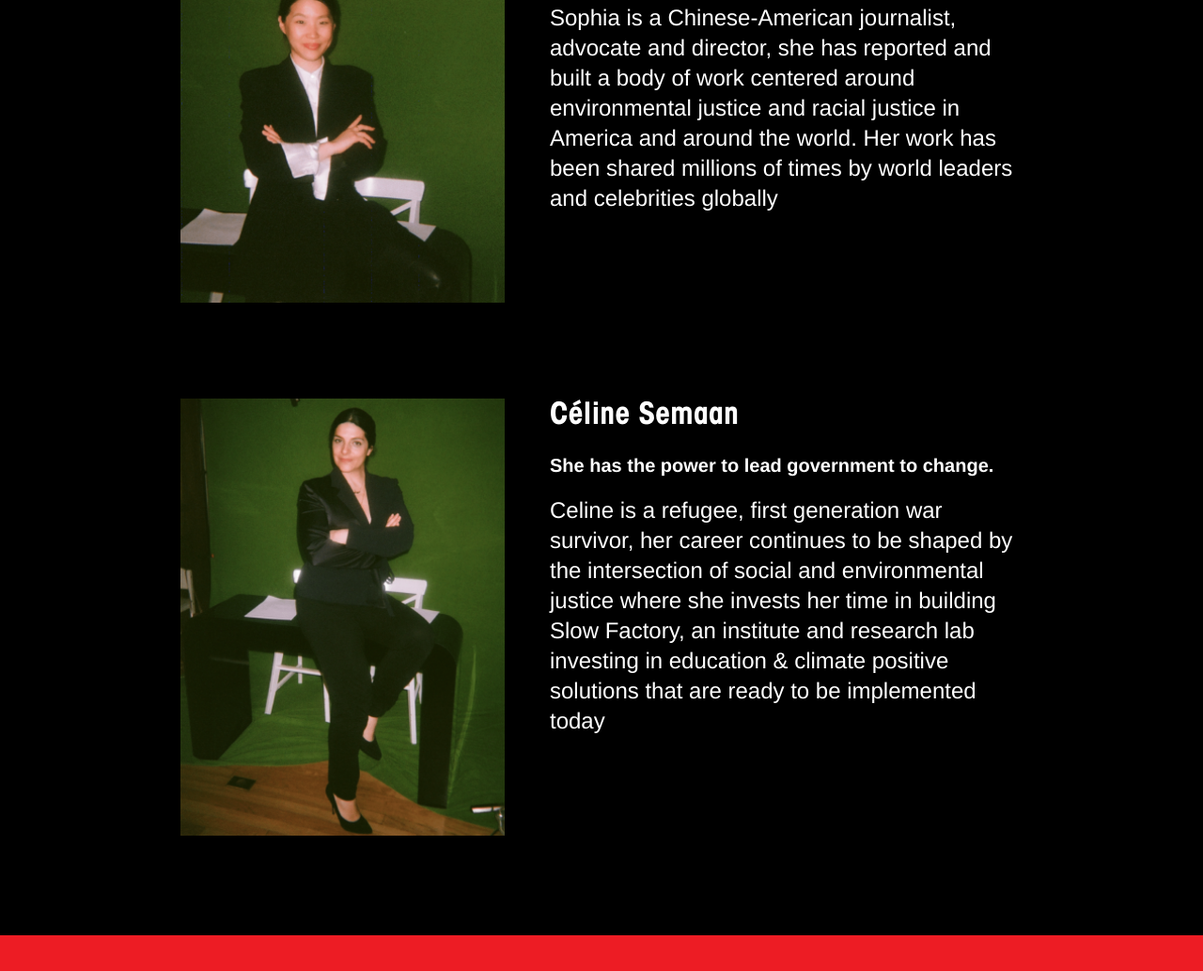
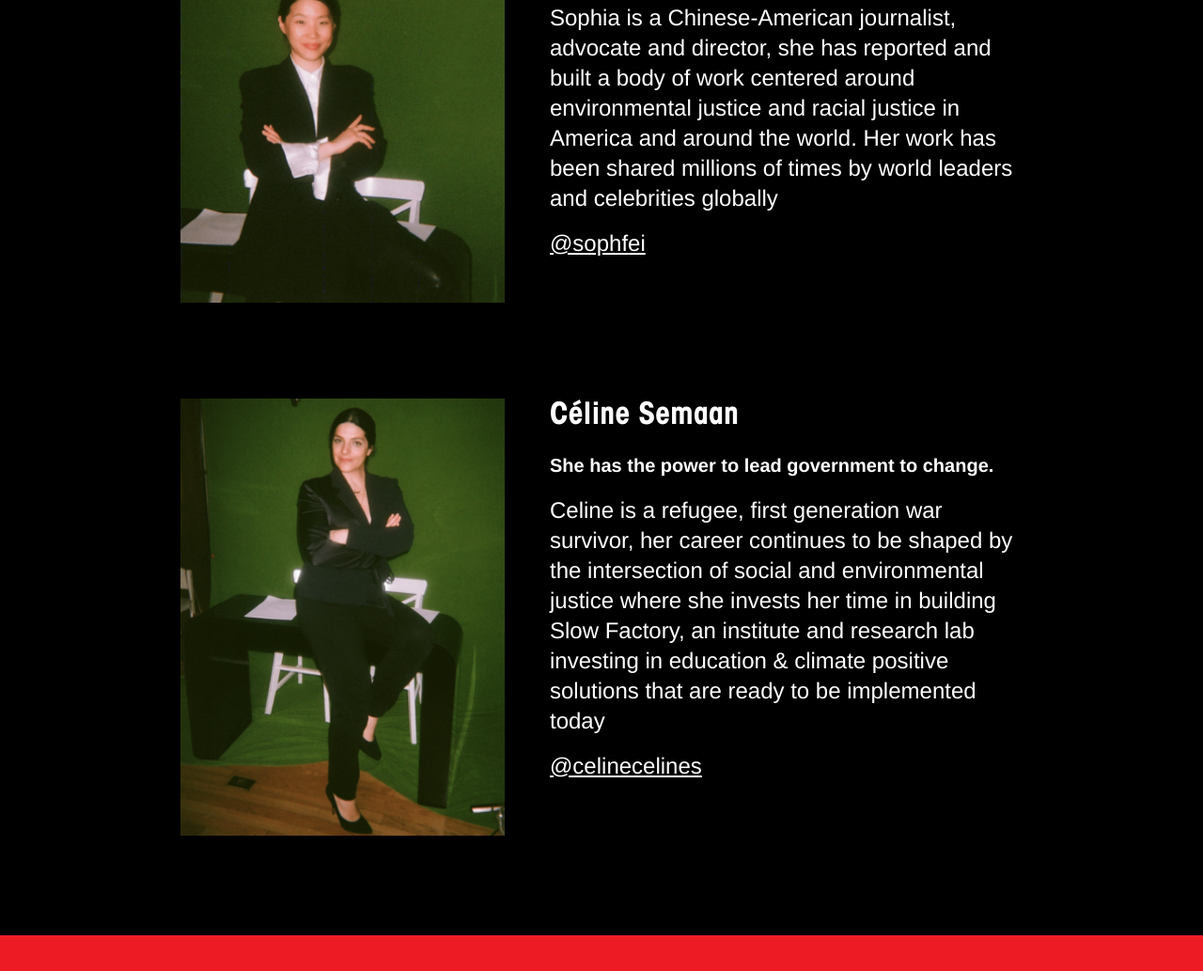
Before and after one commit to stresslimit/alloftheabove, a Gatsby site: page / in a window 1280 px wide. Shown: the part 2964-3997 px from the top of the page at 94% size. Built offline with nearby package versions, Linux system fonts and the light colour scheme; Gatsby itself is replaced by a stand-in of ours.

Commit message:
Latest improvements

```diff
--- a/src/pages/home.scss
+++ b/src/pages/home.scss
@@ -171,6 +171,9 @@ ul, li{
   padding: 2rem;
   color:white;
   font-size: 24px;
+  a{
+    color: white;
+  }
   h2{
     font-size: 2rem;
     line-height: 2.5rem;
--- a/src/pages/index.js
+++ b/src/pages/index.js
@@ -46,6 +46,7 @@ const Home = () => {
                 <h3>Sophia Li</h3>
                 <p><small>She has the power to move people into action.</small></p>
                 <p>Sophia is a Chinese-American journalist, advocate and director, she has reported and built a body of work centered around environmental justice and racial justice in America and around the world. Her work has been shared millions of times by world leaders and celebrities globally</p>
+                <p><a href="https://www.instagram.com/sophfei/" target="_blank">@sophfei</a></p>
               </div>
             </article>
             <article>
@@ -56,6 +57,7 @@ const Home = () => {
                 <h3>Céline Semaan</h3>
                 <p><small>She has the power to lead government to change.</small></p>
                 <p>Celine is a refugee, first generation war survivor, her career continues to be shaped by the intersection of social and environmental justice where she invests her time in building Slow Factory, an institute and research lab investing in education & climate positive solutions that are ready to be implemented today</p>
+                <p><a href="https://www.instagram.com/celinecelines/" target="_blank">@celinecelines</a></p>
               </div>
             </article>
           </div>
```
Also changed, not shown: static/favicon.ico, static/favicon.png (added), 1 other file.
